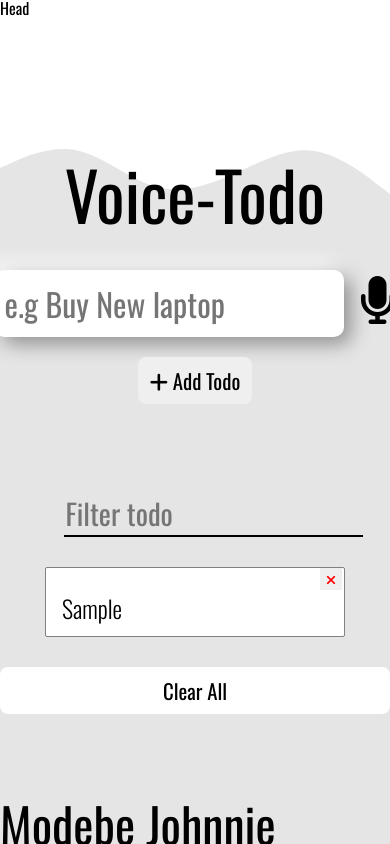
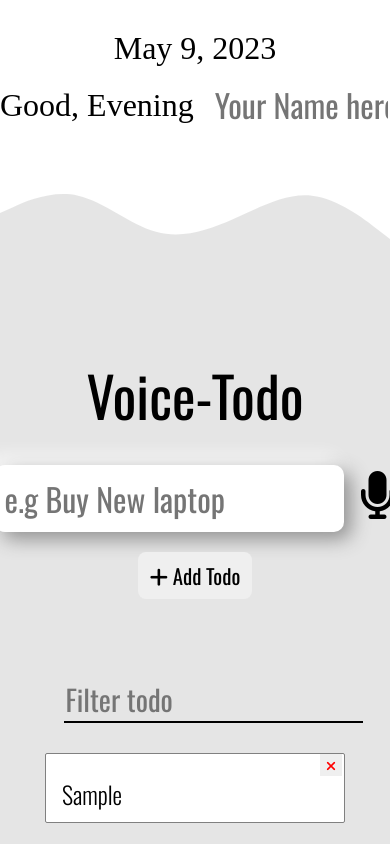
Before and after one commit to johnniedom/VOICETODO, a website built with Vite: page index.html in a window 390 px wide. Both pictures are taken after typing "Sample" into the empty fields and a click on the button "Add Todo". Shown: the top 844 px of the page. Built offline with nearby package versions, Linux system fonts and the light colour scheme; a web font is replaced by a local one.

Commit message:
update-todo functions

```diff
--- a/addTodo.js
+++ b/addTodo.js
@@ -1,34 +1,30 @@
-import { cDay } from "./date";
-export function addItem(input, Parent){
+export function addItem(input, Parent) {
+  console.log(input);
+  const { todoInput, Date } = input;
+  console.log(todoInput, Date);
 
-   return function (){
+  return function () {
+    const Todo = document.createElement(`li`);
+    const deleteBtn = document.createElement(`button`);
+    const closeIcon = document.createElement(`i`);
+    const TodoTime = document.createElement(`span`);
 
-    const Todo = document.createElement(`li`)
-    const deleteBtn = document.createElement(`button`)
-    const closeIcon = document.createElement(`i`)
-    const TodoTime = document.createElement(`span`)
+    Todo.className = "todo-items";
+    deleteBtn.className = "remove-items text-red";
+    closeIcon.className = " fa-solid fa-xmark";
+    TodoTime.className = "date";
 
-     Todo.className = "todo-items"
-     deleteBtn.className = "remove-items text-red"
-     closeIcon.className = " fa-solid fa-xmark"
-     TodoTime.className = "date"
+    Todo.innerText = `${todoInput}`;
 
-     if (typeof input === `string`){
-        Todo.innerText = `${input}`
-     }else{
-        Todo.innerText = `${input.value}`
-        input.value = ""
-     }
-     TodoTime.innerText = `${cDay()}`;
+    TodoTime.innerText = `${Date}`;
 
-     deleteBtn.appendChild(closeIcon)
-   //   console.log(deleteBtn);
-     Todo.appendChild(TodoTime);
-     Todo.appendChild(deleteBtn);
+    deleteBtn.appendChild(closeIcon);
+    //   console.log(deleteBtn);
+    Todo.appendChild(TodoTime);
+    Todo.appendChild(deleteBtn);
 
-     Parent.appendChild(Todo)
-
-   }
+    Parent.appendChild(Todo);
+  };
 }
 
 console.log(document.designMode);
--- a/index.html
+++ b/index.html
@@ -12,29 +12,23 @@
     ></script>
     <title>Todo-voice</title>
   </head>
-
-  <!-- <header>
-    <ul class="ol"></ul>
-
-    <div class="todo">V-TODO</div>
-
-    <ul class="ol">
-      <li class="link git"> <a href="test.html">Github</a> </li>
-      <li class="link tweet">Twitter</li>
-    </ul>
-
-
-  </header> -->
-
-  <body>
-    <main class="main">
-      <section class="sec sec-1 add-todo">
-        <div class="wave-wrapper">
-          <div class="head">
-            <div>
-              <h1>Head</h1>
+  <header>
+    <div class="intro-wrapper">
+     <div class="greeting-wrapper">
+      <span class="greeting">Good, Evening</span>
+      <div class="user-name__wrapper">
+        <input
+        id="filter"
+          class="user-name"
+          type="text"
+          name="item"
+          placeholder="Your Name here"
+        />
      </div>
       </div>
+      <span class="cur-date"></span>
+    </div>
+    <div class="wave-wrapper">
       <div class="wave-container">
         <svg
           xmlns="http://www.w3.org/2000/svg"
@@ -49,7 +43,11 @@
         </svg>
       </div>
     </div>
+  </header>
 
+  <body>
+    <main class="main">
+      <section class="sec sec-1 add-todo">
         <div class="wrapper-logo">
           <!-- <img src="public/img/note.png" alt="" /> -->
           <h1 class="voice">Voice-Todo</h1>
@@ -133,7 +131,5 @@
     </main>
   </body>
 
-  <style>
-
-  </style>
+  <style></style>
 </html>
--- a/main.js
+++ b/main.js
@@ -2,6 +2,7 @@
 import { animate } from "./writeAnimate";
 import { addItem } from "./addTodo";
 import { speakTimer } from "./speak";
+import { cDay } from "./date";
 
 import "./style.css";
 const wordT = document.querySelector(".voice");
@@ -11,11 +12,11 @@ const wrapperTodo = document.querySelector(".todo_wrapper");
 const filterTodo = document.querySelector(".todo-filter");
 const Mic = document.querySelector(".fa");
 const clearTodo = document.querySelector(".clear-todo");
+const curDate = document.querySelector(".cur-date");
 
 export function addToStorage(item) {
   const itemsArray = getItemsFromStorage();
-
-
+  console.log(item);
   itemsArray.push(item);
 
   localStorage.setItem("todoItems", JSON.stringify(itemsArray));
@@ -27,35 +28,37 @@ function getItemsFromStorage() {
   return (itemArray = JSON.parse(localStorage.getItem("todoItems")));
 }
 
- function checkUI (){
-  const itemArray = getItemsFromStorage()
+function checkUI() {
+  const itemArray = getItemsFromStorage();
   console.log("love");
-  if(itemArray.length === 0){
-    filterTodo.style.display = "none"
-    clearTodo.style.display = "none"
-  }else{
-    filterTodo.style.display = "block"
-    clearTodo.style.display = "block"
+  if (itemArray.length === 0) {
+    filterTodo.style.display = "none";
+    clearTodo.style.display = "none";
+  } else {
+    filterTodo.style.display = "block";
+    clearTodo.style.display = "block";
   }
+}
 
- }
+const init = () => {
+  // console.log(localStorage);
+  curDate.innerText = `${cDay()}`
+  filterTodo.value = "";
+  inputTodo.value = "";
 
-const init  = () => {
-  // console.log(localStorage);
   const todoItemsArray = getItemsFromStorage();
-  if(todoItemsArray.length !== 0){
-  todoItemsArray.forEach((todoItem) => {
-    addItem(todoItem, wrapperTodo)();
-  });
-}
+  if (todoItemsArray.length !== 0) {
+    todoItemsArray.forEach((todoItem) => {
+      console.log(todoItem);
+      addItem(todoItem, wrapperTodo)();
+    });
+  }
   checkUI();
 
-  console.log(todoItemsArray.length);
-
-}
+  console.log(todoItemsArray);
+};
 
 window.addEventListener("load", init);
-
 // The speaking Mic
 Mic.addEventListener("click", speakTimer.bind(Mic, inputTodo, AddBtn));
 
@@ -65,25 +68,37 @@ AddBtn.addEventListener("click", () => {
   }
 
   if (inputTodo.value !== "") {
+    let Date = cDay();
+    let todoInput = inputTodo.value;
+    const todoData = {todoInput, Date}
+    console.log(todoData);
+
     const word = `${inputTodo.value}`;
-    addItem(inputTodo, wrapperTodo)();
-    addToStorage(word);
+    addItem(todoData, wrapperTodo)();
+    addToStorage(todoData);
   }
 
   animate(wordT, 400, 50);
-  checkUI ();
+  inputTodo.value = "";
+  checkUI();
 });
-
 
 clearTodo.addEventListener("click", () => {
   const todos = document.querySelectorAll(".todo-items");
-  console.log(wrapperTodo, todos , todos.length,wrapperTodo.firstChild );
-  todos.forEach(todo =>{
-    wrapperTodo.removeChild(todo)
-  })
+  // console.log(wrapperTodo, todos, todos.length, wrapperTodo.firstChild);
+  todos.forEach((todo) => {
+    wrapperTodo.removeChild(todo);
+  });
 
   animate(wordT, 400, 50);
   localStorage.removeItem("todoItems");
 
   checkUI();
 });
+
+filterTodo.oninput = (e) => {
+let ab = "";
+const datas = getItemsFromStorage();
+  if (e.inputType === "insertText") ab += e.data;
+
+};
--- a/style.css
+++ b/style.css
@@ -11,57 +11,62 @@ body {
   width: 100%;
 }
 
+.main {
+  height: 100%;
+}
+
 header {
+  margin-bottom: -150px;
+}
+
+.intro-wrapper {
+  height: 50%;
   background-color: white;
-  height: 62px;
-  padding: 0 16px;
+  padding: 2rem 0;
+  margin: 0;
+  display: flex;
+  font-size: 2rem;
+  align-items: center;
+  justify-content: center;
+  gap: 16px;
+  flex-direction: column-reverse;
+}
+.greeting-wrapper{
   display: flex;
   align-items: center;
-  /* gap:16px; */
-  font-family: Arial, Helvetica, sans-serif;
-  justify-content: space-between;
-  position: relative;
-  font-size: 30px;
-  top: 0;
+  justify-content: center;
+  gap: 16px;
 }
+
+/* user_info  SECTION */
+.greeting{
+  /* flex: 1; */
+}
+.user-name__wrapper{
+  width: 250px;
+  display: inline-block;
+  margin: 0;
+  padding: 0;
+  /* flex: 1; */
+}
+.user-name {
+  width:100%;
+  font-size: 2rem;
+  border-radius: 0;
+  border: none;
+  background-color: inherit;
+
+}
+
 
 /* wave */
 .wave-wrapper {
   padding: 0;
-  margin: 0 0;
-  position: absolute;
-  top: 0;
+  margin: 0;
+  bottom: 0;
   width: 100%;
   height: 50%;
   z-index: -1;
-}
-
-.head {
-  height: 50%;
-  background-color: white;
-}
-
-/*  */
-
-.ol {
-  display: flex;
-  gap: 28px;
-  flex: 1;
-}
-.ol:last-of-type {
-  justify-content: flex-end;
-}
-.todo {
-  line-height: 1.7;
-  /* font-weight: 600; */
-  font-family: "Monoton", cursive;
-  font-size: 38px;
-  margin-right: 28px;
-}
-
-.main {
-  height: 100%;
-  /* background-color: hsla(248, 53%, 58%, 0.589); */
 }
 
 /* SECTION-1 */
@@ -75,19 +80,57 @@ header {
   flex-direction: column;
   gap: 30px;
   position: relative;
+  margin-bottom: -50px;
 }
 .wrapper-logo {
   display: flex;
   flex-direction: column;
   align-items: center;
-  margin-top: 100px;
+  /* margin-top: 100px; */
   justify-content: center;
 }
 .voice {
   font-size: 4.2rem;
-  /* font-family: 'Nova Mono', monospace; */
+}
+@media only screen and  (max-width: 450px) {
+  .user-name {
+    font-size: 2rem;
+}
+.greeting-wrapper{
+  gap: 0;
+  /* margin:0 auto; */
+
 }
 
+.greeting{
+  flex: 1.2;
+}
+.user-name__wrapper{
+  flex: 1;
+}
+
+}
+@media only screen and  (max-width: 500px) {
+  .voice {
+    font-size: 3.5rem;
+  }
+
+  .input-tool {
+    gap:8px;
+    align-items: baseline;
+    padding: 300px;
+    /* background-color: red; */
+  }
+  .fa {
+    font-size: 20px;
+  }
+
+  .input {
+    padding: 5px;
+    font-size: 1.5rem;
+  }
+
+}
 .wrapper-form {
   display: flex;
   align-items: center;
@@ -95,6 +138,7 @@ header {
   gap: 8px;
   flex-wrap: wrap;
   max-width: 200px;
+  min-width: 150px;
   margin: 0 auto;
 }
 .input-tool {
@@ -104,9 +148,6 @@ header {
   padding: 12px;
 }
 
-.mic {
-  /* background-color: red; */
-}
 .fa {
   cursor: pointer;
   font-size: 48px;
@@ -266,10 +307,10 @@ footer {
   align-items: center;
   margin: auto;
   gap: 15px;
-  width: 200px;
+  width: 150px;
 }
 .author-name {
-  font-size: 3rem;
+  font-size: 2rem;
   margin-top: 22px;
 }
 
```
Lines whose indentation alone changed are shown as unchanged.
